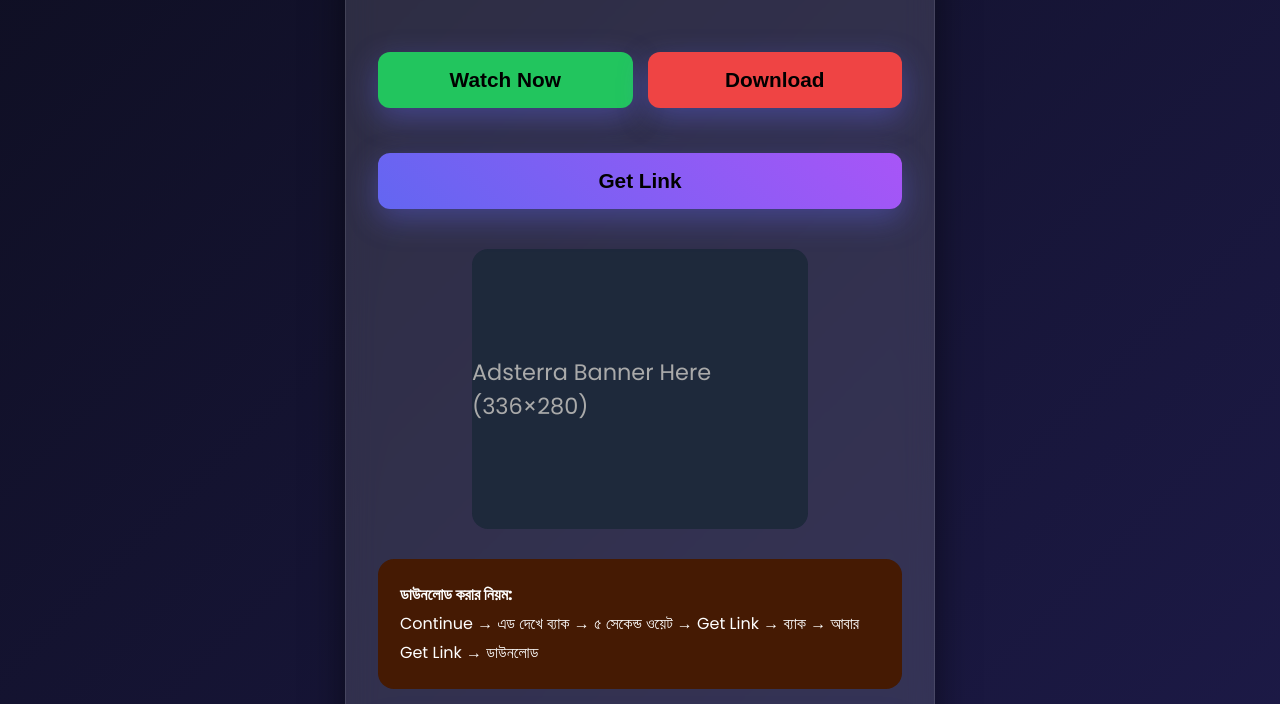
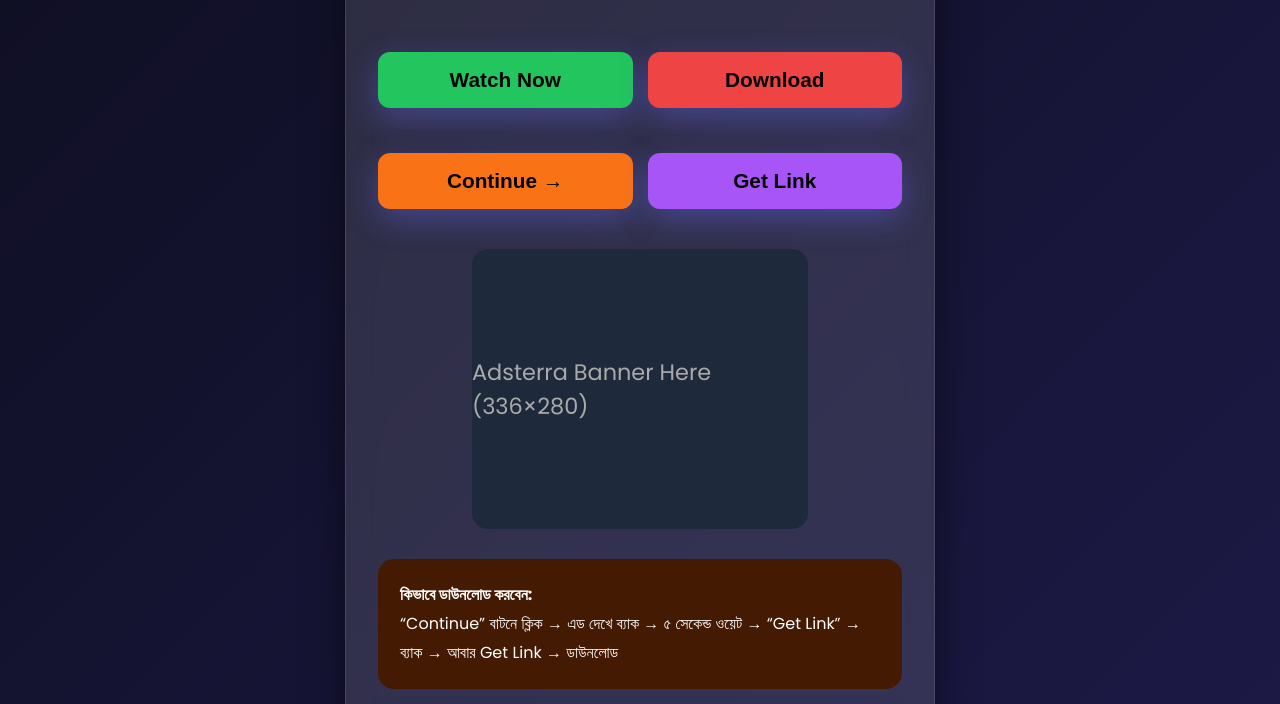
Before and after one commit to shakib0122222/Urlpix, a plain HTML site: page view.html in a window 1280 px wide. Shown: the part 96-800 px from the top of the page. Drawn offline with Linux system fonts and the light colour scheme; no server answers.

Commit message:
Update view.html

```diff
--- a/view.html
+++ b/view.html
@@ -3,7 +3,7 @@
 <head>
   <meta charset="UTF-8">
   <meta name="viewport" content="width=device-width, initial-scale=1.0">
-  <title>Pixguard - Get Link</title>
+  <title>Pixguard - Get Your File</title>
   <link rel="stylesheet" href="style.css">
 </head>
 <body class="view-page">
@@ -15,15 +15,15 @@
         <button class="btn red">Download</button>
       </div>
       <div class="btns">
-        <button class="btn orange>Continue</button>
+        <button class="btn orange">Continue →</button>
         <button class="btn purple">Get Link</button>
       </div>
 
       <div class="ad-banner">Adsterra Banner Here (336×280)</div>
 
       <div class="note">
-        <strong>ডাউনলোড করার নিয়ম:</strong><br>
-        Continue → এড দেখে ব্যাক → ৫ সেকেন্ড ওয়েট → Get Link → ব্যাক → আবার Get Link → ডাউনলোড
+        <strong>কিভাবে ডাউনলোড করবেন:</strong><br>
+        “Continue” বাটনে ক্লিক → এড দেখে ব্যাক → ৫ সেকেন্ড ওয়েট → “Get Link” → ব্যাক → আবার Get Link → ডাউনলোড
       </div>
 
       <button class="btn orange big" id="startBtn">Click Here to Continue</button>
```
